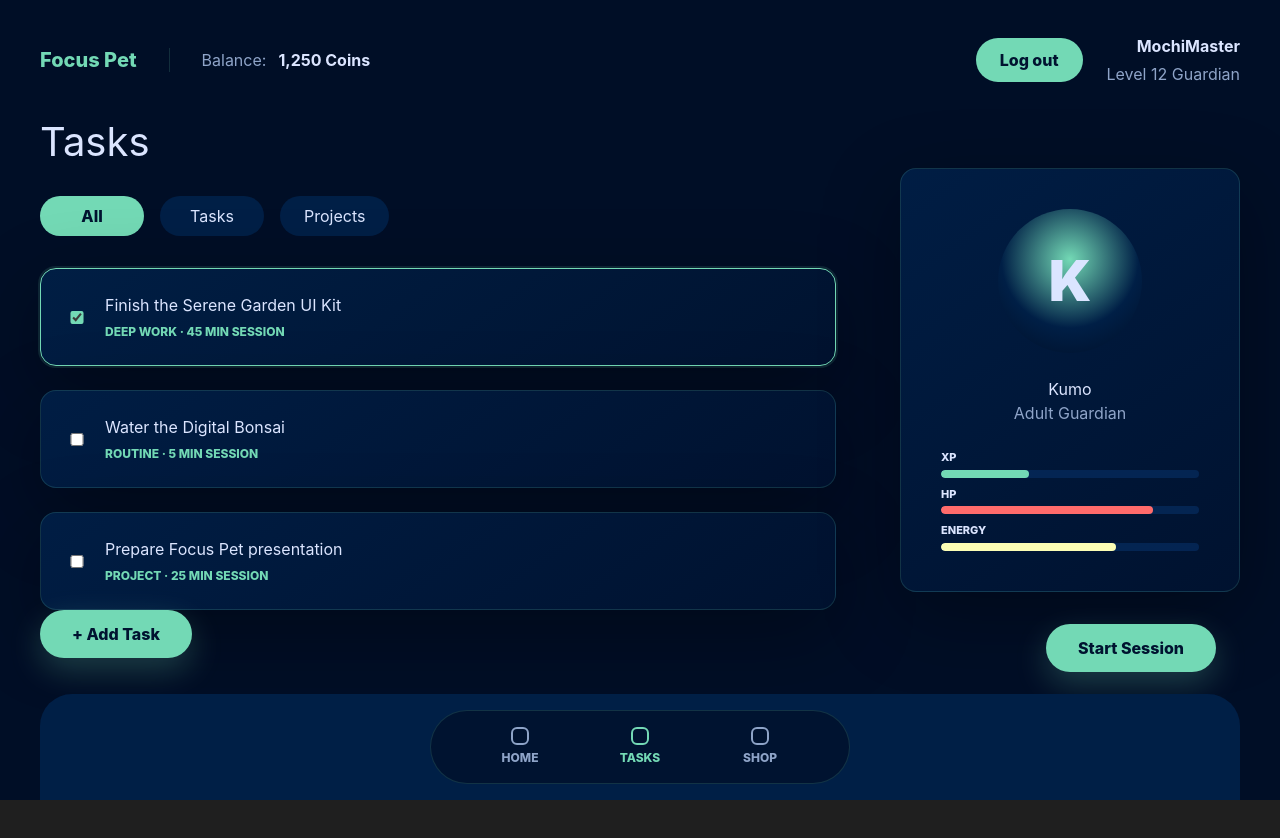
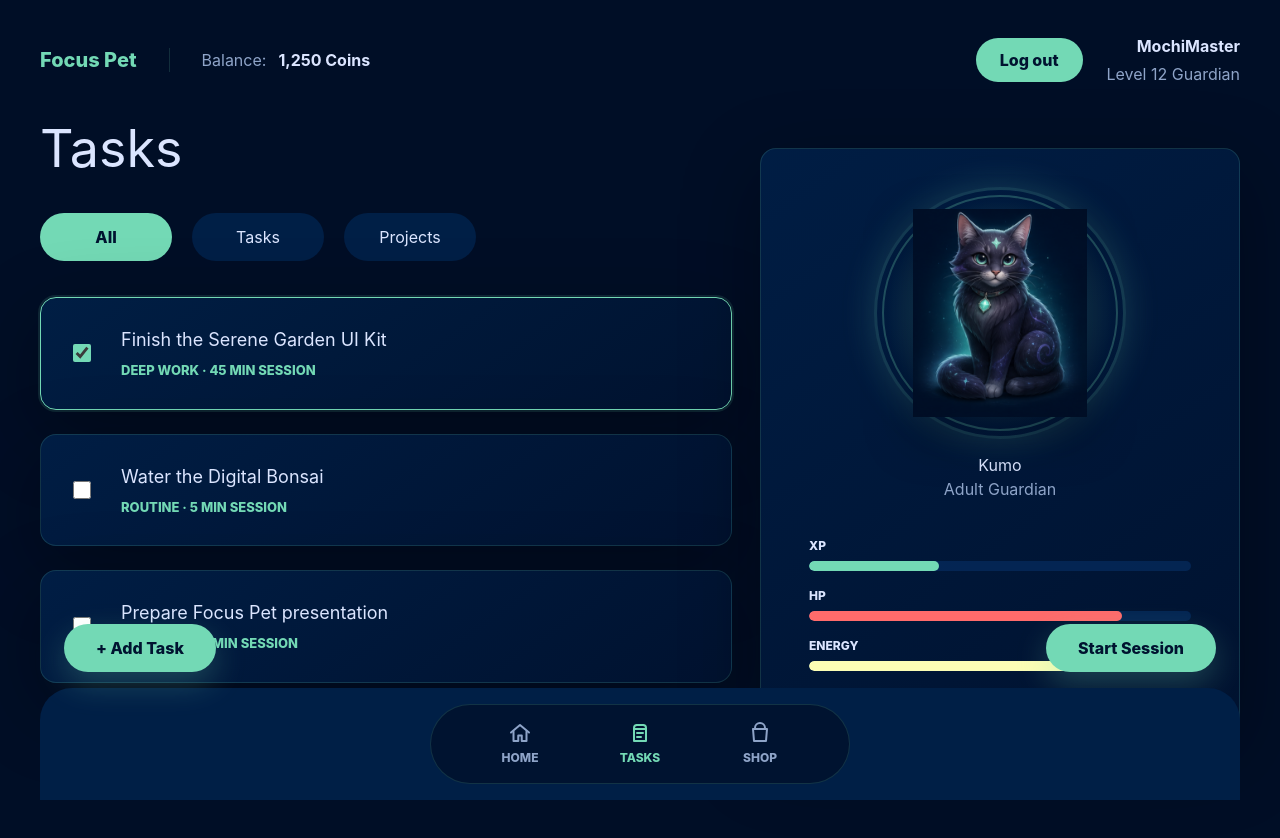
Before and after one commit to kasiatokarczuk/focus-pet-app, a React (Create React App) app in the folder focus-pet-app/: page /tasks in a window 1280 px wide. Shown: the top 838 px of the page. Before the commit the page ends 800 px from the top, so only its background shows below. Built offline with nearby package versions, Linux system fonts and the light colour scheme; no server answers; the database is empty.

Commit message:
style: poprawa wyglądu home, task, panelu zwierzaka

```diff
--- a/focus-pet-app/src/App.css
+++ b/focus-pet-app/src/App.css
@@ -444,6 +444,42 @@ input {
   grid-template-columns: minmax(0, 1fr) 340px;
 }
 
+.tasks-layout {
+  align-items: start;
+  gap: 28px;
+  grid-template-columns: minmax(0, 1fr) 480px;
+  min-height: calc(100vh - 260px);
+}
+
+.tasks-main {
+  max-width: none;
+  width: 100%;
+}
+
+.tasks-pet-panel {
+  justify-self: end;
+  width: 100%;
+}
+
+.tasks-main h1 {
+  font-size: 52px;
+}
+
+.home-content {
+  display: grid;
+  justify-items: stretch;
+}
+
+.home-content > h1 {
+  font-size: 52px;
+}
+
+.home-pet-card {
+  justify-self: center;
+  max-width: 1180px;
+  width: 100%;
+}
+
 .pet-card {
   border-radius: var(--radius-lg);
   margin: 24px auto;
@@ -456,8 +492,38 @@ input {
   margin: 48px 0 0;
 }
 
+.tasks-pet-panel .pet-card--compact {
+  margin-top: 28px;
+  min-height: 500px;
+  padding: 60px 48px;
+}
+
+.home-pet-card .pet-card {
+  display: grid;
+  grid-template-columns: 260px minmax(0, 1fr);
+  max-width: none;
+  min-height: 330px;
+  padding: 56px 64px;
+  place-items: center;
+  text-align: center;
+  width: 100%;
+}
+
+.home-pet-card .pet-card h2 {
+  color: var(--text);
+  font-size: 28px;
+  font-weight: 900;
+  letter-spacing: 0.01em;
+}
+
+.home-pet-card .pet-card p {
+  font-size: 16px;
+  margin-top: 8px;
+}
+
 .pet-card__avatar {
   align-items: center;
+  background: transparent;
   border-radius: 50%;
   display: inline-flex;
   font-size: 56px;
@@ -465,13 +531,106 @@ input {
   height: 144px;
   justify-content: center;
   margin-bottom: 24px;
+  overflow: visible;
+  position: relative;
   width: 144px;
+}
+
+.pet-card__avatar::before {
+  background:
+    radial-gradient(circle, rgba(115, 217, 181, 0.34) 0%, rgba(115, 217, 181, 0.16) 42%, rgba(0, 31, 70, 0.08) 64%, transparent 72%);
+  border-radius: 50%;
+  box-shadow: 0 0 34px rgba(115, 217, 181, 0.2), inset 0 0 0 3px rgba(115, 217, 181, 0.18);
+  content: '';
+  inset: -16px;
+  position: absolute;
+  z-index: 0;
+}
+
+.pet-card__avatar::after {
+  border: 2px solid rgba(115, 217, 181, 0.28);
+  border-radius: 50%;
+  content: '';
+  inset: -10px;
+  position: absolute;
+  z-index: 1;
+}
+
+.pet-card__image {
+  display: block;
+  height: 100%;
+  object-fit: contain;
+  position: relative;
+  filter: drop-shadow(0 18px 24px rgba(0, 0, 0, 0.28));
+  width: 100%;
+  z-index: 2;
+}
+
+.tasks-pet-panel .pet-card__avatar {
+  font-size: 82px;
+  height: 208px;
+  margin-bottom: 36px;
+  width: 208px;
+}
+
+.home-pet-card .pet-card__avatar {
+  font-size: 86px;
+  height: 216px;
+  margin-bottom: 0;
+  width: 216px;
+}
+
+.tasks-pet-panel .pet-card__avatar::before,
+.home-pet-card .pet-card__avatar::before {
+  inset: -22px;
+}
+
+.tasks-pet-panel .pet-card__avatar::after,
+.home-pet-card .pet-card__avatar::after {
+  inset: -14px;
 }
 
 .pet-card__stats {
   display: grid;
   gap: 8px;
   margin-top: 24px;
+}
+
+.home-pet-card .pet-card__stats {
+  gap: 14px;
+  margin-top: 32px;
+  width: 100%;
+}
+
+.tasks-pet-panel .pet-card__stats {
+  gap: 16px;
+  margin-top: 36px;
+}
+
+.tasks-pet-panel .stat-bar {
+  gap: 6px;
+}
+
+.tasks-pet-panel .stat-bar span,
+.tasks-pet-panel .stat-bar__gain {
+  font-size: 12px;
+}
+
+.tasks-pet-panel .stat-bar__track {
+  height: 10px;
+}
+
+.home-pet-card .stat-bar {
+  gap: 6px;
+}
+
+.home-pet-card .stat-bar span,
+.home-pet-card .stat-bar__gain {
+  font-size: 12px;
+}
+
+.home-pet-card .stat-bar__track {
+  height: 10px;
 }
 
 .stat-bar {
@@ -553,6 +712,23 @@ input {
   margin: 40px 0 16px;
 }
 
+.home-content .section-heading {
+  margin: 56px 0 22px;
+  max-width: 1180px;
+  width: 100%;
+}
+
+.home-content .section-heading h2 {
+  font-size: 52px;
+  line-height: 1.1;
+  margin: 0;
+}
+
+.home-content .section-heading a {
+  align-self: center;
+  font-size: 18px;
+}
+
 .section-heading a {
   color: var(--accent);
   font-weight: 800;
@@ -563,14 +739,29 @@ input {
   gap: 24px;
 }
 
+.tasks-main .task-list {
+  max-width: none;
+}
+
+.home-task-list {
+  max-width: 1180px;
+  width: 100%;
+}
+
+.home-task-list .task-card {
+  min-height: 120px;
+  padding: 32px 36px;
+}
+
 .task-card {
   align-items: center;
   border-radius: var(--radius-lg);
   cursor: pointer;
   display: grid;
-  gap: 16px;
-  grid-template-columns: 24px 1fr;
-  padding: 24px;
+  gap: 20px;
+  grid-template-columns: 28px 1fr;
+  min-height: 112px;
+  padding: 28px 32px;
 }
 
 .task-card--selected {
@@ -580,6 +771,8 @@ input {
 
 .task-card input {
   accent-color: var(--accent);
+  height: 18px;
+  width: 18px;
 }
 
 .task-card--draft {
@@ -592,18 +785,22 @@ input {
   margin: 0;
 }
 
+.task-card h3 {
+  font-size: 18px;
+}
+
 .task-card p {
   color: var(--accent);
-  font-size: 12px;
+  font-size: 13px;
   font-weight: 800;
-  margin: 6px 0 0;
+  margin: 8px 0 0;
   text-transform: uppercase;
 }
 
 .segmented-control {
   display: flex;
-  gap: 16px;
-  margin: 32px 0;
+  gap: 20px;
+  margin: 36px 0;
 }
 
 .segmented-control button {
@@ -612,9 +809,10 @@ input {
   border-radius: var(--radius-pill);
   color: var(--text);
   cursor: pointer;
-  min-height: 40px;
-  min-width: 104px;
-  padding: 0 24px;
+  font-size: 16px;
+  min-height: 48px;
+  min-width: 132px;
+  padding: 0 32px;
 }
 
 .segmented-control .is-active {
@@ -677,6 +875,17 @@ input {
   right: 64px;
 }
 
+.tasks-add-action {
+  bottom: 128px;
+  left: 64px;
+  position: fixed;
+  z-index: 5;
+}
+
+.tasks-add-action .button {
+  min-width: 150px;
+}
+
 .bottom-nav {
   background: var(--bg-card);
   border-radius: 32px 32px 0 0;
@@ -717,10 +926,8 @@ input {
 }
 
 .bottom-nav__icon {
-  border: 2px solid currentColor;
-  border-radius: 6px;
-  height: 18px;
-  width: 18px;
+  height: 24px;
+  width: 24px;
 }
 
 .session-card {
@@ -1074,6 +1281,24 @@ input {
     grid-template-columns: 1fr;
   }
 
+  .tasks-layout {
+    min-height: auto;
+  }
+
+  .tasks-main,
+  .tasks-pet-panel {
+    max-width: none;
+  }
+
+  .home-pet-card .pet-card {
+    grid-template-columns: 1fr;
+    padding: 40px 24px;
+  }
+
+  .home-pet-card .pet-card__avatar {
+    margin-bottom: 24px;
+  }
+
   .auth-page--split,
   .app-shell {
     padding: 24px;
@@ -1120,4 +1345,15 @@ input {
     bottom: 104px;
     right: 24px;
   }
+
+  .tasks-add-action {
+    bottom: 104px;
+    left: 24px;
+  }
+
+  .tasks-add-action .button,
+  .floating-action .button {
+    min-width: 132px;
+    padding: 0 24px;
+  }
 }
--- a/focus-pet-app/src/components/BottomNav.jsx
+++ b/focus-pet-app/src/components/BottomNav.jsx
@@ -1,10 +1,51 @@
 import { NavLink } from 'react-router-dom';
 
 const navItems = [
-  { label: 'Home', to: '/home' },
-  { label: 'Tasks', to: '/tasks' },
-  { label: 'Shop', to: '/shop' },
+  { icon: 'home', label: 'Home', to: '/home' },
+  { icon: 'tasks', label: 'Tasks', to: '/tasks' },
+  { icon: 'shop', label: 'Shop', to: '/shop' },
 ];
+
+function NavIcon({ name }) {
+  const commonProps = {
+    'aria-hidden': 'true',
+    className: 'bottom-nav__icon',
+    fill: 'none',
+    stroke: 'currentColor',
+    strokeLinecap: 'round',
+    strokeLinejoin: 'round',
+    strokeWidth: 2,
+    viewBox: '0 0 24 24',
+  };
+
+  if (name === 'home') {
+    return (
+      <svg {...commonProps}>
+        <path d="M3 11.5 12 4l9 7.5" />
+        <path d="M5.5 10.5V20h4.75v-5.5h3.5V20h4.75v-9.5" />
+      </svg>
+    );
+  }
+
+  if (name === 'tasks') {
+    return (
+      <svg {...commonProps}>
+        <path d="M9 4h6" />
+        <path d="M9 4a3 3 0 0 0-3 3v1h12V7a3 3 0 0 0-3-3" />
+        <path d="M6 8h12v12H6z" />
+        <path d="M9 12h6" />
+        <path d="M9 16h4" />
+      </svg>
+    );
+  }
+
+  return (
+    <svg {...commonProps}>
+      <path d="M7 8V7a5 5 0 0 1 10 0v1" />
+      <path d="M5 8h14l-1 12H6L5 8z" />
+    </svg>
+  );
+}
 
 function BottomNav() {
   return (
@@ -12,7 +53,7 @@ function BottomNav() {
       <div className="bottom-nav__inner">
         {navItems.map((item) => (
           <NavLink className="bottom-nav__link" key={item.to} to={item.to}>
-            <span className="bottom-nav__icon" aria-hidden="true" />
+            <NavIcon name={item.icon} />
             <span>{item.label}</span>
           </NavLink>
         ))}
--- a/focus-pet-app/src/components/PetCard.jsx
+++ b/focus-pet-app/src/components/PetCard.jsx
@@ -5,10 +5,14 @@ function PetCard({ pet, compact = false, statGains = {} }) {
     return null;
   }
 
+  const petType = pet.type || 'cat';
+  const petStage = pet.hp <= 0 ? 'hibernation' : pet.stage || 'baby';
+  const petImage = `${process.env.PUBLIC_URL}/assets/pets/${petType}/${petStage}.png`;
+
   return (
     <section className={`pet-card ${compact ? 'pet-card--compact' : ''}`.trim()}>
       <div className="pet-card__avatar" aria-hidden="true">
-        <span>{pet.name?.charAt(0) || '?'}</span>
+        <img className="pet-card__image" src={petImage} alt="" />
       </div>
       <h2>{pet.name}</h2>
       <p>{pet.stageLabel}</p>
--- a/focus-pet-app/src/pages/HomePage.jsx
+++ b/focus-pet-app/src/pages/HomePage.jsx
@@ -44,16 +44,18 @@ function HomePage() {
   return (
     <main className="app-shell">
       <Header coins={coins} userLevel={user.title} userName={user.name} />
-      <section className="page-content">
+      <section className="page-content home-content">
         <h1>Welcome!</h1>
-        <PetCard pet={pet} />
+        <div className="home-pet-card">
+          <PetCard pet={pet} />
+        </div>
 
         <div className="section-heading">
           <h2>Tasks</h2>
           <Link to="/tasks">View all</Link>
         </div>
 
-        <div className="task-list">
+        <div className="task-list home-task-list">
           {tasks.slice(0, 2).map((task) => (
             <article
               className={`task-card ${selectedTaskId === task.id ? 'task-card--selected' : ''}`.trim()}
--- a/focus-pet-app/src/pages/TasksPage.jsx
+++ b/focus-pet-app/src/pages/TasksPage.jsx
@@ -54,8 +54,8 @@ function TasksPage() {
   return (
     <main className="app-shell">
       <Header coins={coins} userLevel={user.title} userName={user.name} />
-      <section className="page-content page-content--two-columns">
-        <div>
+      <section className="page-content page-content--two-columns tasks-layout">
+        <div className="tasks-main">
           <h1>Tasks</h1>
           <div className="segmented-control">
             {filters.map((filter) => (
@@ -100,10 +100,12 @@ function TasksPage() {
             ) : null}
           </div>
 
-          <Button onClick={() => setIsAddingTask(true)}>+ Add Task</Button>
+          <div className="tasks-add-action">
+            <Button onClick={() => setIsAddingTask(true)}>+ Add Task</Button>
+          </div>
         </div>
 
-        <aside>
+        <aside className="tasks-pet-panel">
           <PetCard compact pet={pet} />
         </aside>
       </section>
```
